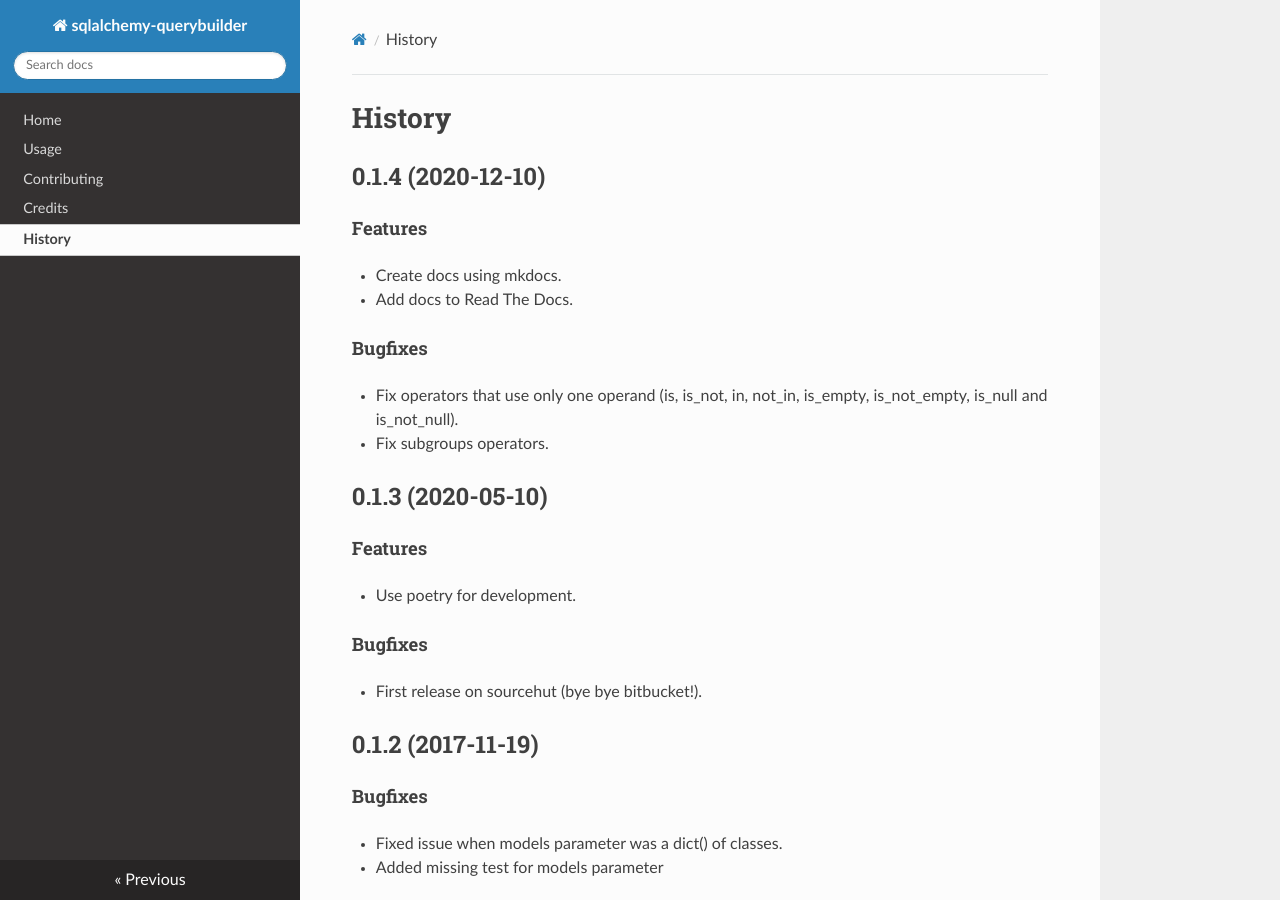
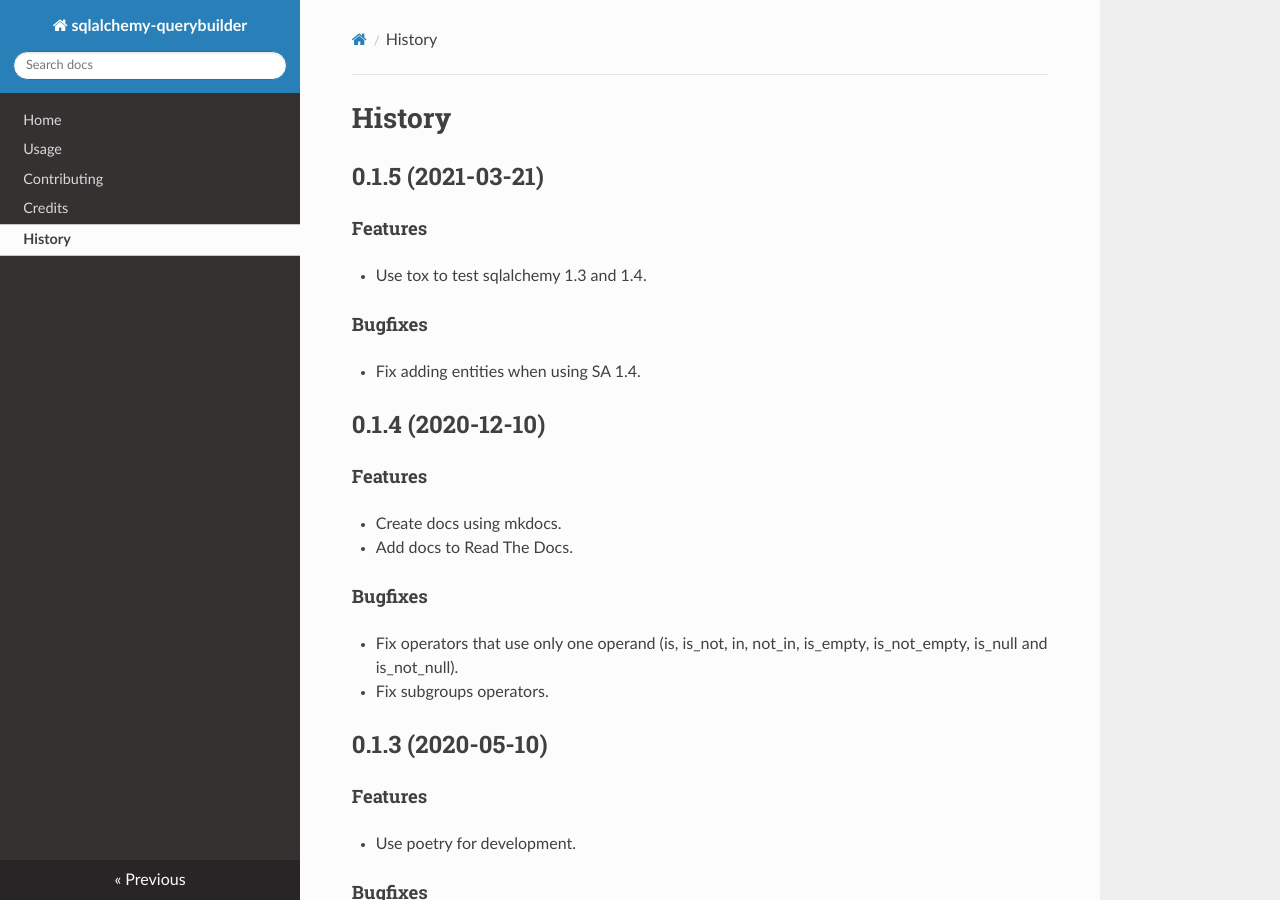
Before and after one commit to ocurero/sqlalchemy-querybuilder, an MkDocs documentation site: the page built from docs/history.md, in a window 1280 px wide and 900 px high. Built offline with MkDocs 1.6.1, drawn with Linux system fonts in a browser that asks for light colours; nearby versions of some CDN libraries.

Commit message:
bump version

```diff
--- a/HISTORY.md
+++ b/HISTORY.md
@@ -1,4 +1,15 @@
 # History
+
+## 0.1.5 (2021-03-21)
+
+#### Features
+
+*   Use tox to test sqlalchemy 1.3 and 1.4.
+
+#### Bugfixes
+
+*   Fix adding entities when using SA 1.4.
+
 
 ## 0.1.4 (2020-12-10)
 
--- a/pyproject.toml
+++ b/pyproject.toml
@@ -1,6 +1,6 @@
 [tool.poetry]
 name = "sqlalchemy-querybuilder"
-version = "0.1.4"
+version = "0.1.5"
 description = "Build sqlalchemy queries from jQuery-Query json"
 authors = ["Oscar Curero <oscar@curero.es>"]
 license = "Apache-2.0"
```
